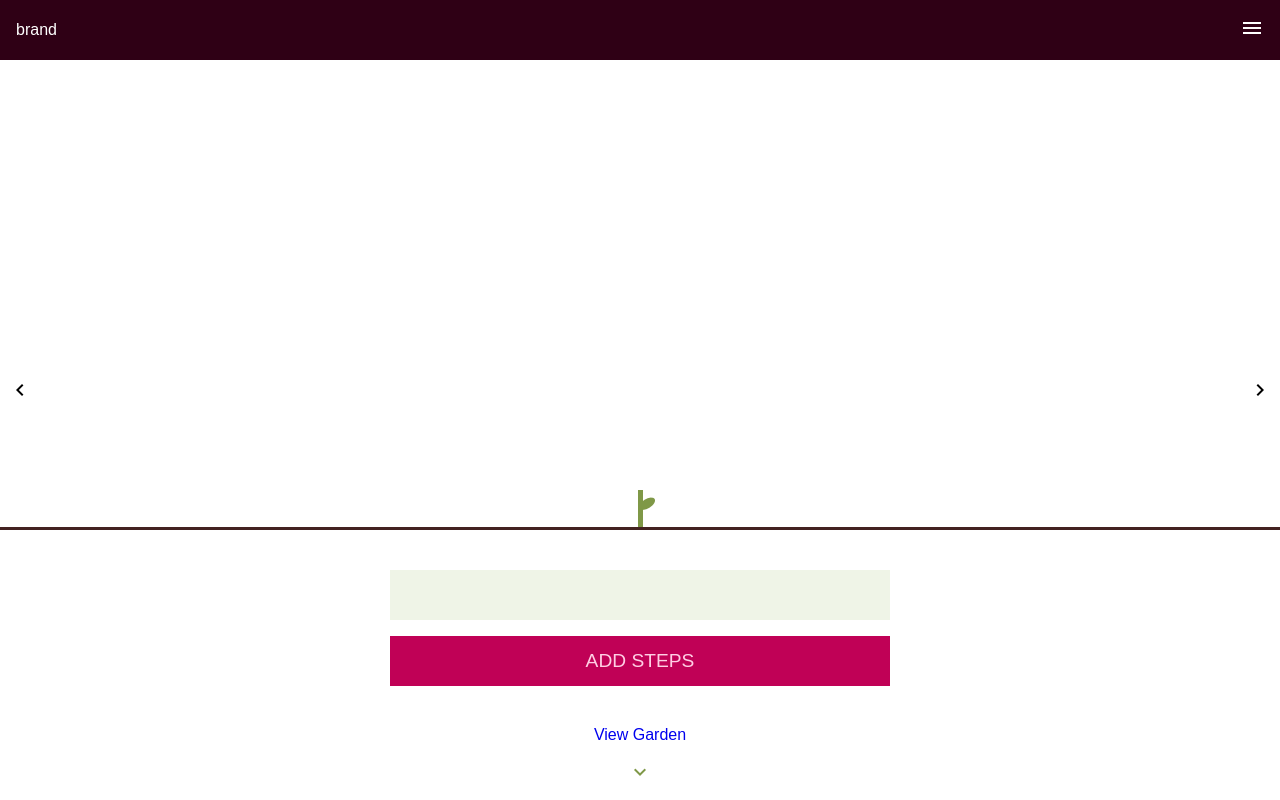
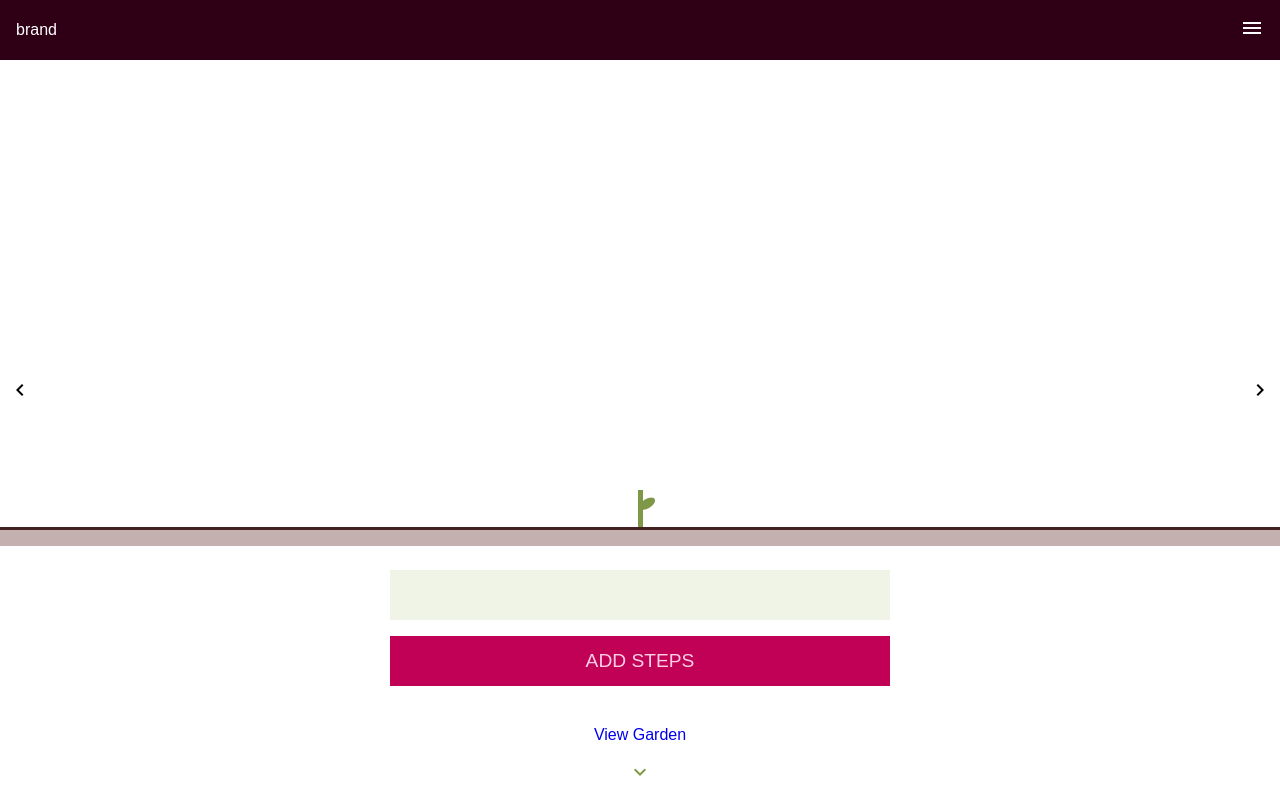
Before and after one commit to katreinhart/plant-walking-frontend, a React (Create React App) app: page / in a window 1280 px wide. Built offline with nearby package versions, Linux system fonts and the light colour scheme.

Commit message:
added background to progress bar

```diff
--- a/src/components/home/ProgressBar.js
+++ b/src/components/home/ProgressBar.js
@@ -7,7 +7,9 @@ const ProgressBar = ({ percent }) => {
   return (
     <div>
       <div className="topsoil-line"></div>
-      <div className ="progress-bar" style={ style }>
+      <div className="progress-background">
+        <div className ="progress-bar" style={ style }>
+        </div>
       </div>
     </div>
   )
--- a/src/index.css
+++ b/src/index.css
@@ -98,6 +98,10 @@ hr {
 .progress-bar {
   height: 1em;
   background-color: #8E4946;
+}
+
+.progress-background {
+  background-color: #C5B0B0;
 }
 
 .buttons-container,
```
